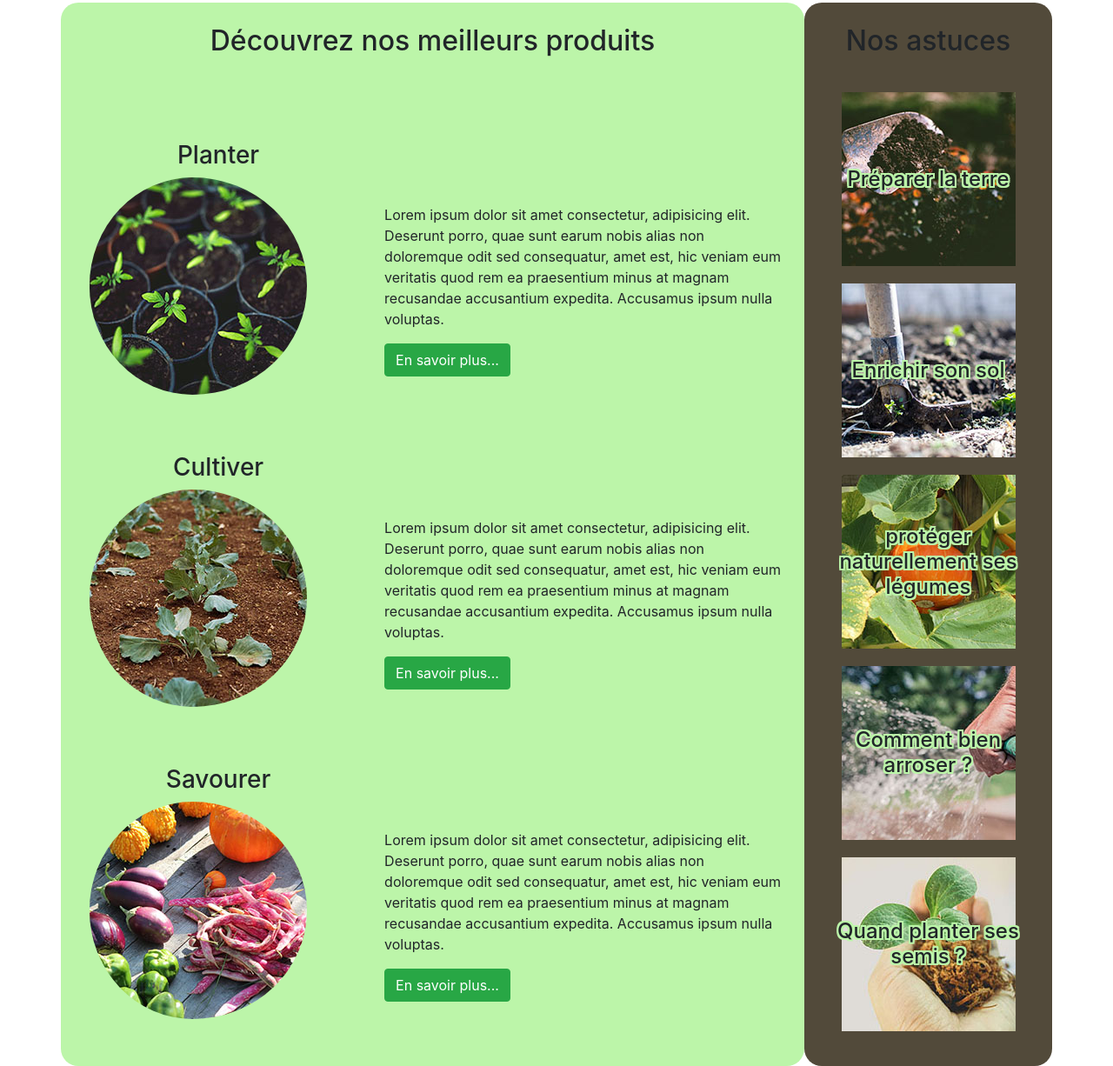
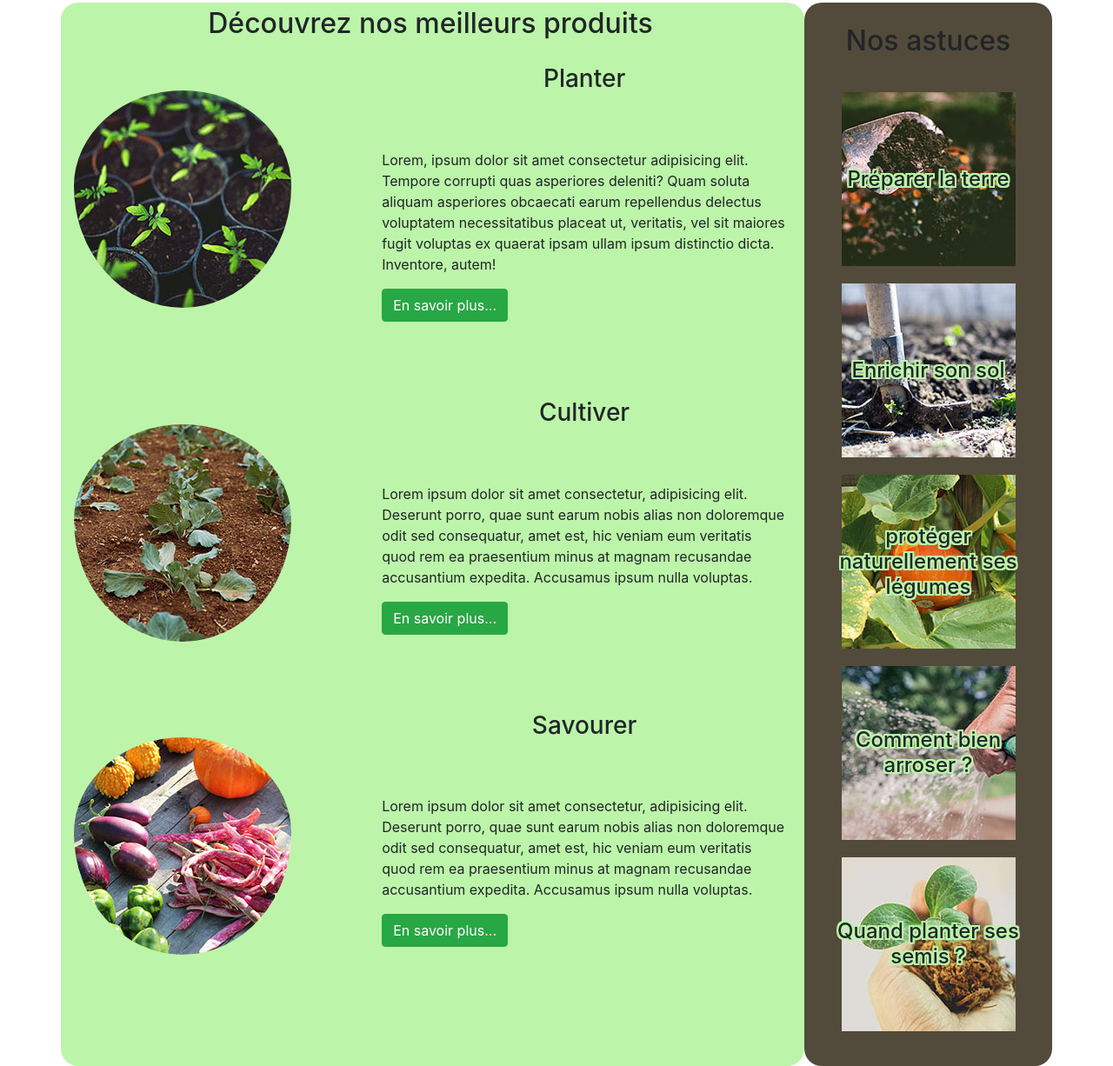
Before and after one commit to JustFS/P2-Bootstrap, a plain HTML site: page index.html in a window 1280 px wide. Shown: the part 737-1963 px from the top of the page at 87% size. Drawn offline with nearby package versions, Linux system fonts and the light colour scheme.

Commit message:
Jour 3 - Fin

```diff
--- a/index.html
+++ b/index.html
@@ -40,44 +40,43 @@
             <div>
                 <h1>Permaculture, de A à Z</h1>
             </div>
-
     </header>
         <div class="container">
             <div class="row">
                 <div id="partieDeGauche" class="col-lg-9 container">
                     <div class="row">
                         <div class="col-lg-12"><h2>Découvrez nos meilleurs produits</h2></div>
-                        <div class="col-lg-5 vignetteGauche">
-                            <h3>Planter</h3>
+                        <div class="col-lg-5 col-sm-4">
                             <img class="photosGauche"src="media/2.1.jpg">
                         </div>
-                        <div class="col-lg-7">
-                            <p class="texte">Lorem ipsum dolor sit amet consectetur, adipisicing elit. Deserunt porro, quae sunt earum nobis alias non doloremque odit sed consequatur, amet est, hic veniam eum veritatis quod rem ea praesentium minus at magnam recusandae accusantium expedita. Accusamus ipsum nulla voluptas.</p>
+                        <div class="col-lg-7 col-sm-8">
+                            <h3>Planter</h3>
+                            <p class="texte pt-lg-5">Lorem, ipsum dolor sit amet consectetur adipisicing elit. Tempore corrupti quas asperiores deleniti? Quam soluta aliquam asperiores obcaecati earum repellendus delectus voluptatem necessitatibus placeat ut, veritatis, vel sit maiores fugit voluptas ex quaerat ipsam ullam ipsum distinctio dicta. Inventore, autem!</p>
                             <button class="btn btn-success">En savoir plus...</button>
                         </div>
                     </div>
-                    <div class="row">
-                        <div class="col-lg-5 vignetteGauche">
-                            <h3>Cultiver</h3>
+                    <div class="row mt-5">
+                        <div class="col-lg-5 col-sm-4">
                             <img class="photosGauche" src="media/2.2.jpg">
                         </div>
-                        <div class="col-lg-7">
-                            <p class="texte">Lorem ipsum dolor sit amet consectetur, adipisicing elit. Deserunt porro, quae sunt earum nobis alias non doloremque odit sed consequatur, amet est, hic veniam eum veritatis quod rem ea praesentium minus at magnam recusandae accusantium expedita. Accusamus ipsum nulla voluptas.</p>
+                        <div class="col-lg-7 col-sm-8">
+                            <h3>Cultiver</h3>
+                            <p class="texte pt-lg-5">Lorem ipsum dolor sit amet consectetur, adipisicing elit. Deserunt porro, quae sunt earum nobis alias non doloremque odit sed consequatur, amet est, hic veniam eum veritatis quod rem ea praesentium minus at magnam recusandae accusantium expedita. Accusamus ipsum nulla voluptas.</p>
                             <button class="btn btn-success">En savoir plus...</button>
                         </div>
                     </div>
-                    <div class="row">
-                        <div class="col-lg-5 vignetteGauche">
-                            <h3>Savourer</h3>
+                    <div class="row mt-5 mb-5">
+                        <div class="col-lg-5 col-sm-4">
                             <img class="photosGauche" src="media/2.3.jpg">
                         </div>
-                        <div class="col-lg-7">
-                            <p class="texte">Lorem ipsum dolor sit amet consectetur, adipisicing elit. Deserunt porro, quae sunt earum nobis alias non doloremque odit sed consequatur, amet est, hic veniam eum veritatis quod rem ea praesentium minus at magnam recusandae accusantium expedita. Accusamus ipsum nulla voluptas.</p>
+                        <div class="col-lg-7 col-sm-8">
+                            <h3>Savourer</h3>
+                            <p class="texte pt-lg-5">Lorem ipsum dolor sit amet consectetur, adipisicing elit. Deserunt porro, quae sunt earum nobis alias non doloremque odit sed consequatur, amet est, hic veniam eum veritatis quod rem ea praesentium minus at magnam recusandae accusantium expedita. Accusamus ipsum nulla voluptas.</p>
                             <button class="btn btn-success">En savoir plus...</button>
                         </div>
                     </div>
                 </div>
-                <div class="d-none d-sm-block col-lg-3 container">
+                <div id="partieDeDroite" class="d-none d-sm-block col-lg-3 container">
                                 <h2>Nos astuces</h2>
                                 <div class="astuces" id="img1"><h4>Préparer la terre</h4></div>
                                 <div class="astuces" id="img2"><h4>Enrichir son sol</h4></div>
--- a/style.css
+++ b/style.css
@@ -1,5 +1,5 @@
 h1 {
-    font-size: 4em;;
+    font-size: 4em;
     padding: 16% 0 0 10%;
     text-shadow: -3px 3px 2px #BCF5A9;
     animation: animationTitre ease 2.5s;
@@ -34,25 +34,30 @@ header {
 }
 
 /* **************** PARTIE DE GAUCHE ******************* */
-div.col-lg-9.container {
+#partieDeGauche {
     background-color: #BCF5A9;
     border-radius: 20px;
-    padding: 20px;
+    padding-right: 20px;
 }
-
 .photosGauche {
+  display: flex;
+  max-width: 100%;
+  height: auto;
     border-radius: 50%;
-    padding-left: 4%;
+    text-align: center;
+    padding-top: 30px;
 }
-.vignetteGauche {
-    padding-top: 8%;
+.col-lg-9 button {
+  margin-bottom: 40px;
 }
-.texte {
-    padding-top: 27%;
+@media screen and (max-width: 600px) {
+  .photosGauche {
+    display: none;
+  }
 }
 
 /* ******************* PARTIE DROITE ********************** */
-div.d-none.d-sm-block.col-lg-3.container {
+#partieDeDroite {
     background-color: #524A3A;
     border-radius: 20px;
     padding: 20px;
@@ -156,6 +161,15 @@ div.d-none.d-sm-block.col-lg-3.container {
     margin: 0 auto;
 }
 
+@media screen and (max-width: 750px) {
+    #newsletter h4 {
+        font-size: 1.5em;
+    }
+    #newsletter .input-group {
+        width: 75%;
+    }
+}
+
 footer {
     text-align: center;
     background-color: #BCF5A9;
```
